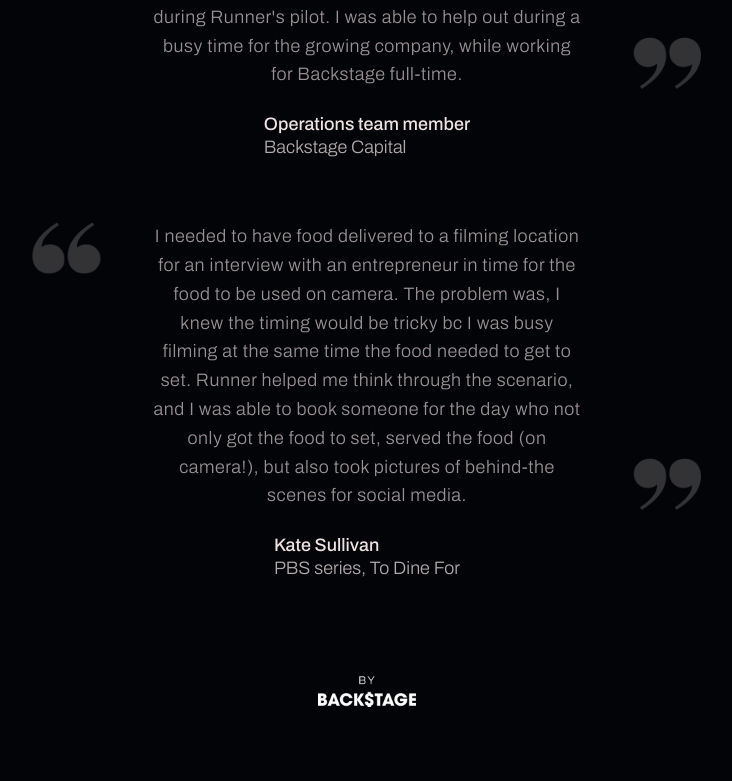
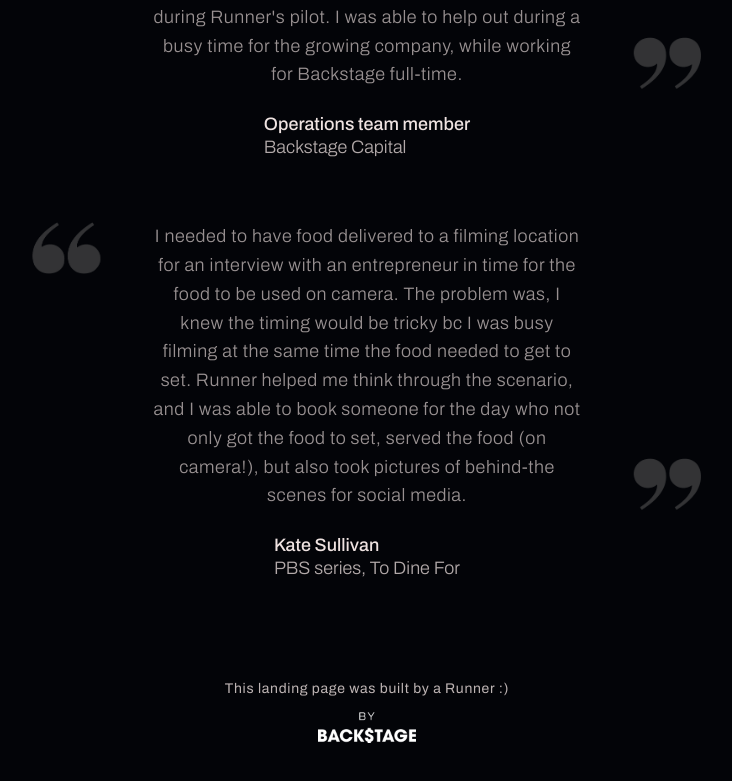
Before and after one commit to john-raymon/runner-landing-page, a Next.js app: page / in a window 1280 px wide. Shown: the part 1287-2068 px from the top of the page, without its empty margins (273-1005 px from the left). Built offline with nearby package versions, Linux system fonts and the light colour scheme; no server answers.

Commit message:
add built by a runner text

```diff
--- a/pages/_app.js
+++ b/pages/_app.js
@@ -20,7 +20,10 @@ function MyApp({ Component, pageProps }) {
         <main className="w-full">
           <Component {...pageProps} />
         </main>
-        <footer className="flex justify-center flex-grow mt-6 mb-14">
+        <footer className="flex flex-col items-center justify-center flex-grow mt-8 mb-14">
+          <p className="font-base text-sm py-1 text-runner-white tracking-wider opacity-75">
+            This landing page was built by a Runner :)
+          </p>
           <a href="https://backstagecapital.com/" rel="noreferrer" target="_blank">
             <img src="/by-backstage.png" className="w-[6.125rem]" />
           </a>
```
